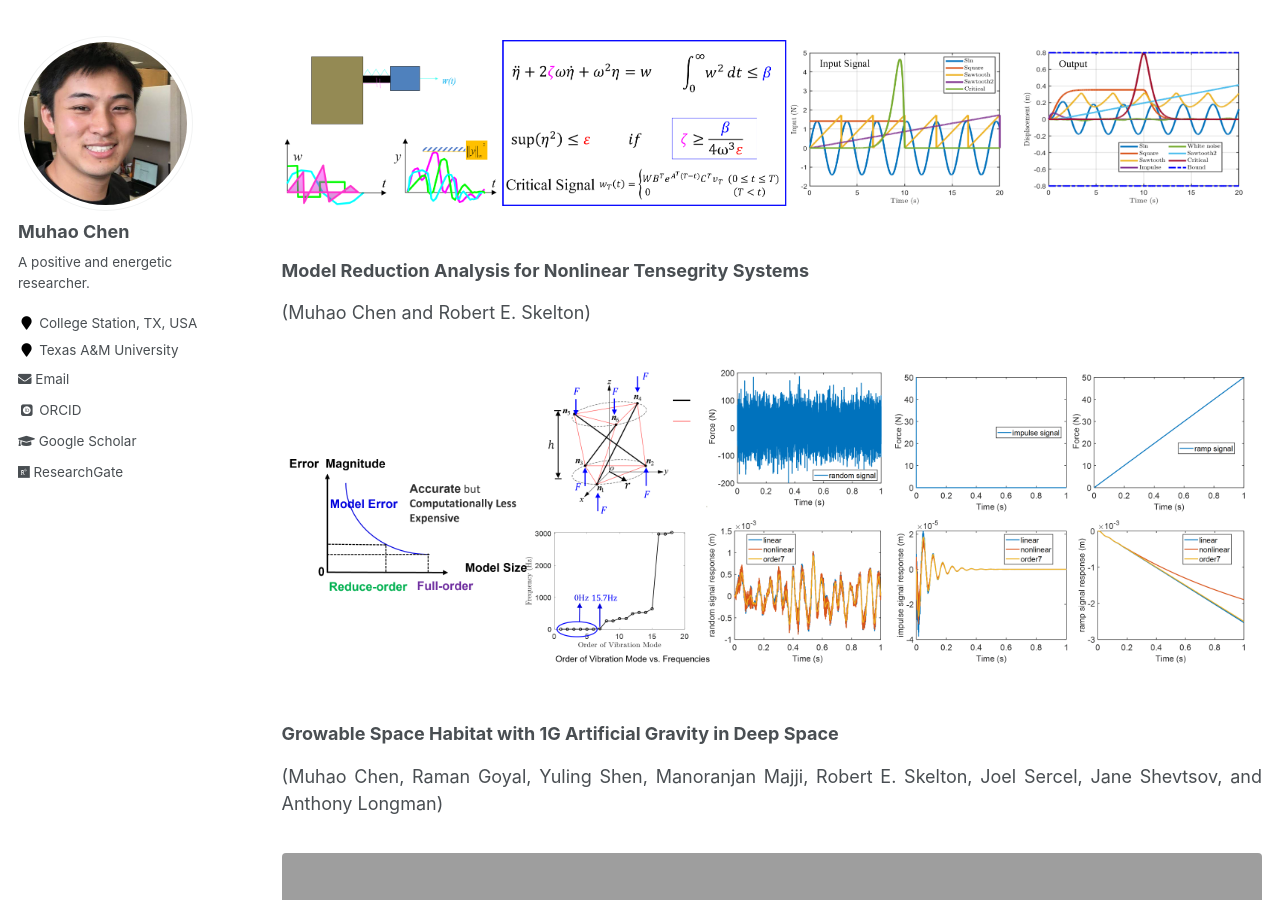
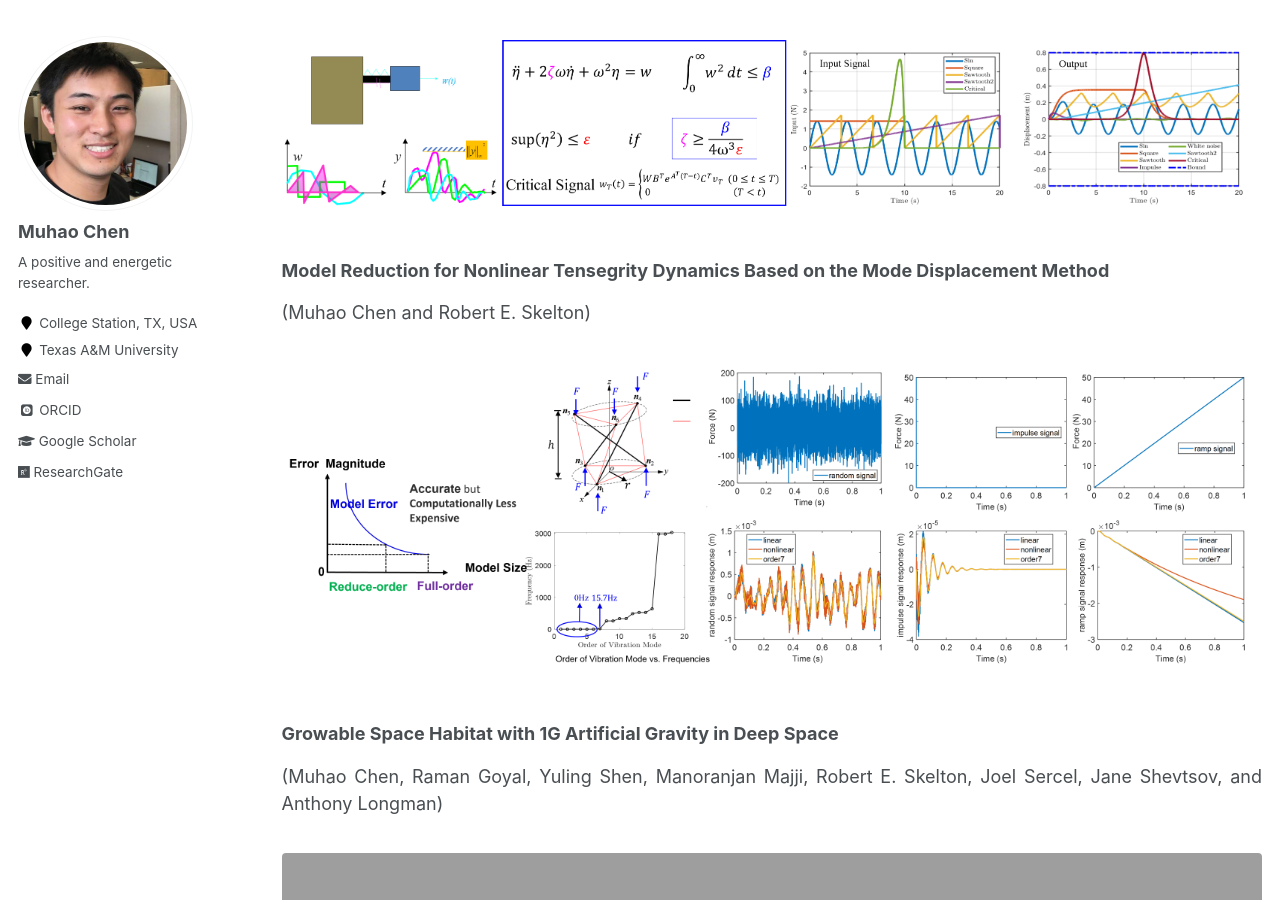
Before and after one commit to Muhao-Chen/muhao-chen.github.io, a Jekyll site: the page built from _pages/research.md, in a window 1280 px wide and 900 px high, scrolled down 4198 px. Built offline with Jekyll 4.4.1, drawn with Linux system fonts in a browser that asks for light colours; some web fonts are replaced; formulas are drawn with MathJax 3.

Commit message:
Update research.md

```diff
--- a/_pages/research.md
+++ b/_pages/research.md
@@ -161,7 +161,7 @@ All my research mainly focuses on three topics: 1) Integrating Structure and Con
 <figure><img src="{{ site.url }}/images/rffi/Passive_ctrl.png" width="800"/></figure>
 
 
-### Model Reduction Analysis for Nonlinear Tensegrity Systems
+### Model Reduction for Nonlinear Tensegrity Dynamics Based on the Mode Displacement Method
 (Muhao Chen and Robert E. Skelton)
 
 <figure><img src="{{ site.url }}/images/rffi/model_reduction.png" width="800"/></figure>
```
